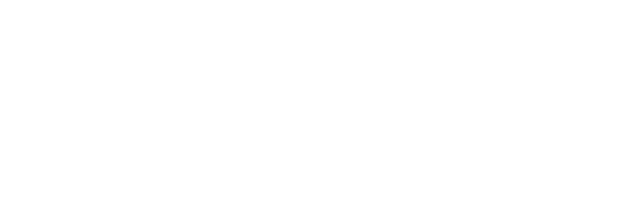
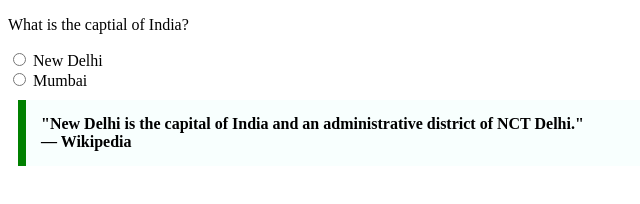
Before and after one commit to acciojob/trivia-accioJobLearningByMohit, a website: page main.html in a window 1280 px wide. Shown: the whole page, without its empty margins (0-640 px from the left). Drawn offline with Linux system fonts and the light colour scheme.

Commit message:
created a submission

```diff
--- a/main.html
+++ b/main.html
@@ -8,6 +8,18 @@
 
 <body>
 	<!-- the entire body must be written by student -->
+	<p>What is the captial of India?</p>
+
+    <input type="radio" name="option" id="opt1">
+    <label for="opt1">New Delhi</label><br>
+
+    <input type="radio" name="option" id="opt2">
+    <label for="opt2">Mumbai</label>
+
+    <blockquote style="max-width:600px; margin:10px; padding:15px; border-left:8px solid green; background-color:#f8fffe; font-weight:bold;">
+        "New Delhi is the capital of India and an administrative district of NCT Delhi."
+        <br>— Wikipedia
+    </blockquote>
     <script type="text/javascript" src="./script.js">
 </script>
 
```
